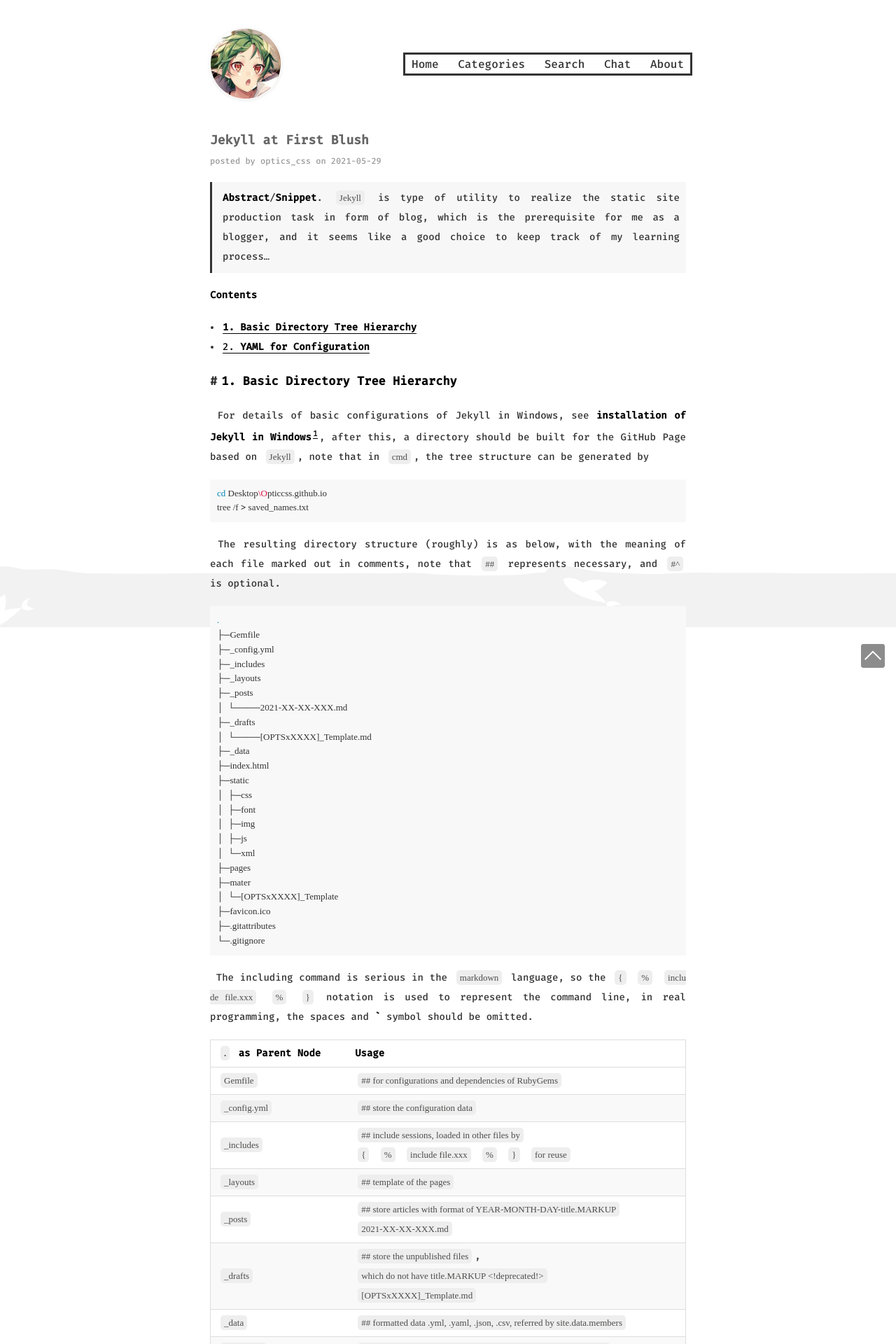
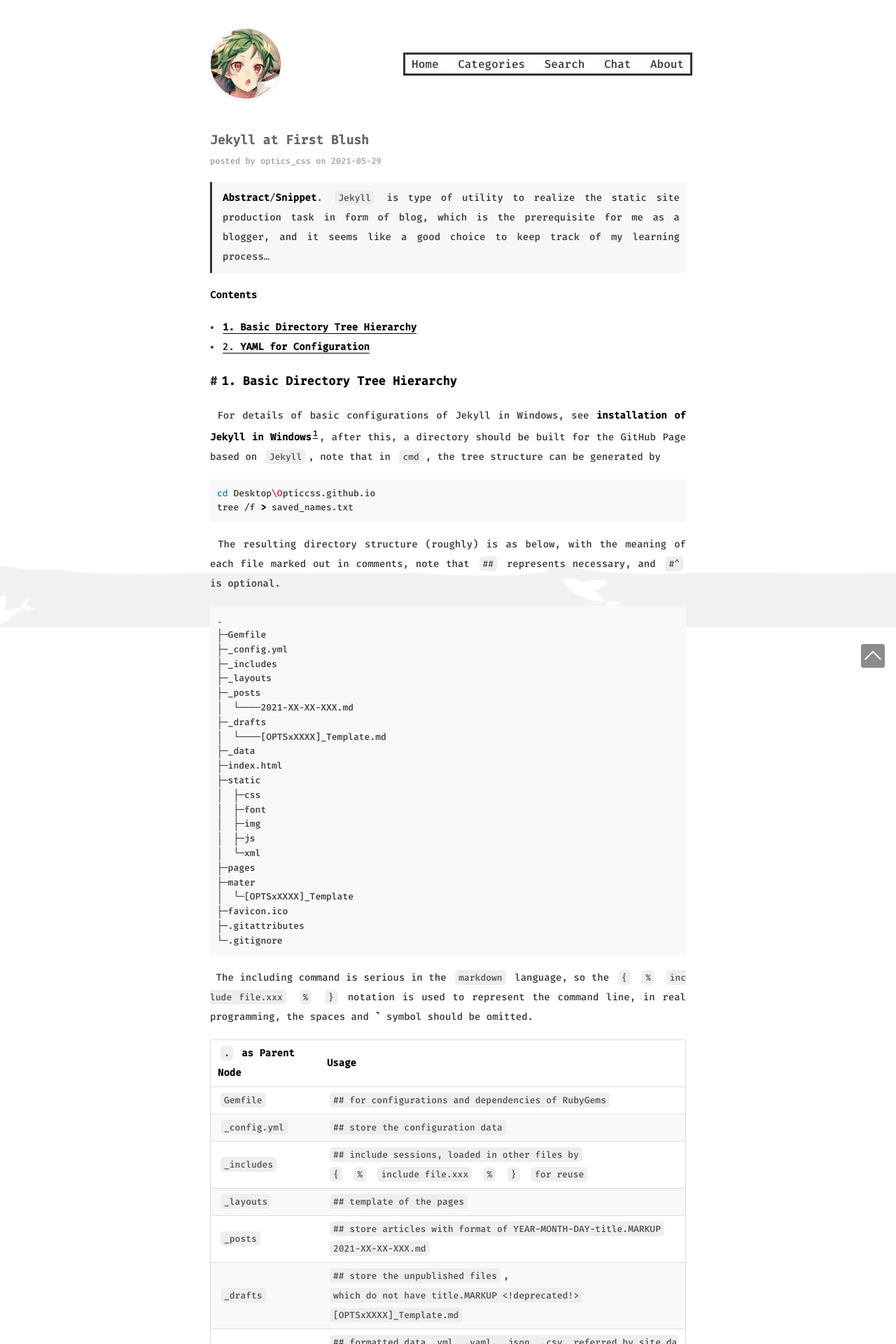
Before and after one commit to Opticcss/Opticcss.github.io, a Jekyll site: the page built from _posts/2021-05-29-Jekyll at First Blush.md, in a window 1280 px wide. Shown: the top 1920 px of the page at 70% size. Built offline with Jekyll 4.4.1, drawn with Linux system fonts in a browser that asks for light colours; some web fonts are replaced; comment, search, counter and statistics services are not loaded.

Commit message:
update fonts

```diff
--- a/static/css/common.css
+++ b/static/css/common.css
@@ -5,9 +5,9 @@
 }
 
 @font-face {
-  font-family: 'FuraMono';
+  font-family: 'FiraMono';
   font-display: fallback;
-  src: url('../font/FuraMono-Medium Powerline.otf');
+  src: url('../font/FiraMono-Medium Powerline.otf');
 }
 
 html {
@@ -21,7 +21,7 @@
   -webkit-font-smoothing: antialiased;
   -moz-osx-font-smoothing: grayscale;
   transition: all 500ms ease;
-  font-family: FuraMono, Sarasa-Mono-SC-Semibold, 'Microsoft YaHei', 'PingFang SC', 'Hiragino Sans GB', 'WenQuanYi Micro Hei', sans-serif;
+  font-family: FiraMono, Sarasa-Mono-SC-Semibold, 'Microsoft YaHei', 'PingFang SC', 'Hiragino Sans GB', 'WenQuanYi Micro Hei', sans-serif;
 }
 body {
   max-width: 680px;
@@ -64,7 +64,7 @@
 }
 pre,
 code {
-  font-family: Sarasa-Mono-SC-Semibold;
+  font-family: Sarasa-Mono-SC-Semibold, FiraMono;
 }
 input:-webkit-autofill {
   /* 自动填充的文本颜色 */
```
Also changed, not shown: static/font/FiraMono-Medium Powerline.otf (renamed from static/font/FuraMono-Medium Powerline.otf).
